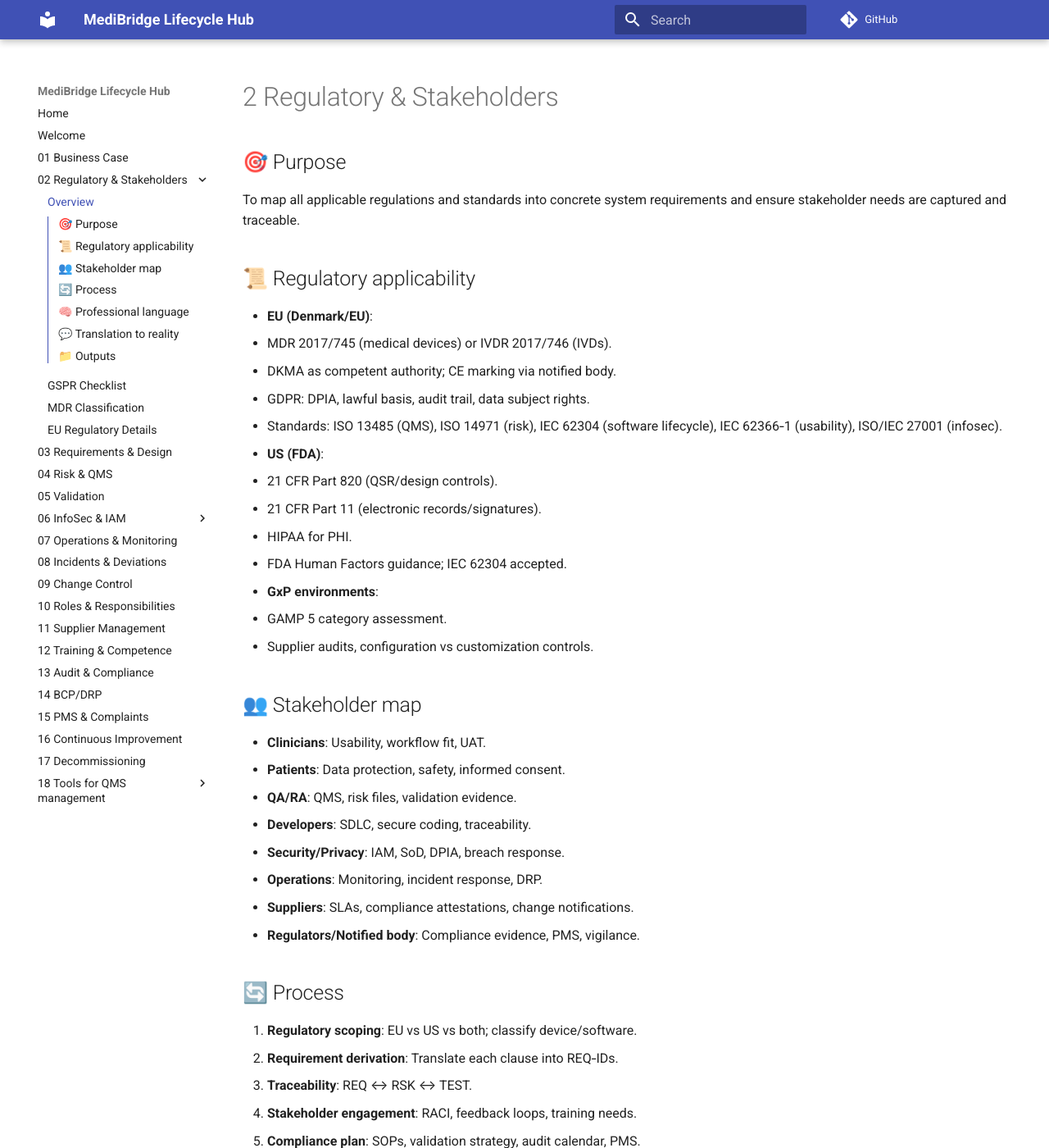
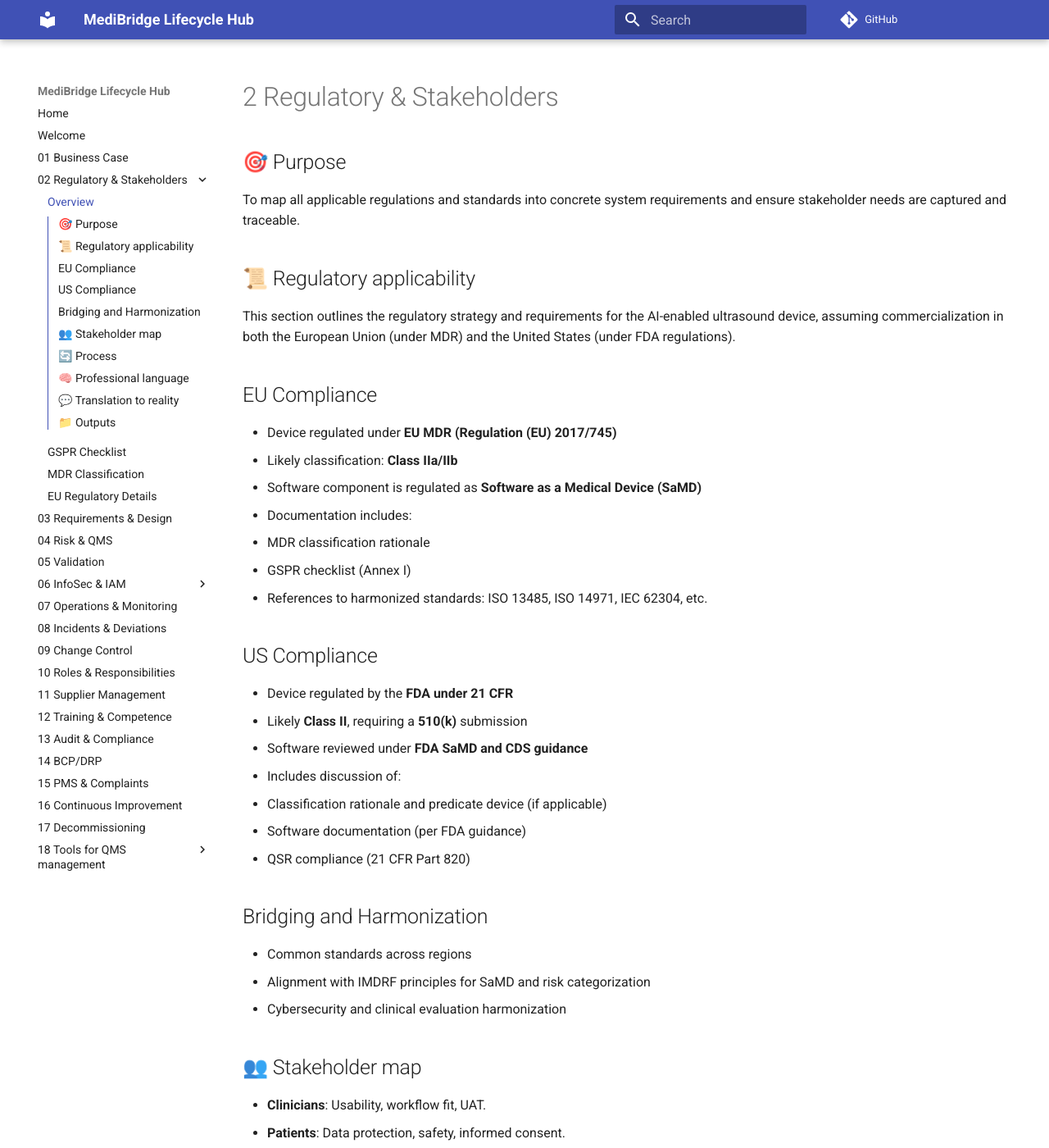
Before and after one commit to BridgingKnowledge/medibridge-lifecycle-hub, an MkDocs documentation site: the page built from docs/02-regulatory-and-stakeholders/index.md, in a window 1280 px wide and 1400 px high. Shown: the whole window at 82% size. Built offline with MkDocs 1.6.1 and Material for MkDocs 9.7.7, drawn with Linux system fonts in a browser that asks for light colours; comment, search, counter and statistics services are not loaded.

Commit message:
docs: Editorial changes to content

```diff
--- a/docs/02-regulatory-and-stakeholders/index.md
+++ b/docs/02-regulatory-and-stakeholders/index.md
@@ -4,19 +4,33 @@
 To map all applicable regulations and standards into concrete system requirements and ensure stakeholder needs are captured and traceable.
 
 ## 📜 Regulatory applicability
-- **EU (Denmark/EU)**:
-  - MDR 2017/745 (medical devices) or IVDR 2017/746 (IVDs).
-  - DKMA as competent authority; CE marking via notified body.
-  - GDPR: DPIA, lawful basis, audit trail, data subject rights.
-  - Standards: ISO 13485 (QMS), ISO 14971 (risk), IEC 62304 (software lifecycle), IEC 62366‑1 (usability), ISO/IEC 27001 (infosec).
-- **US (FDA)**:
-  - 21 CFR Part 820 (QSR/design controls).
-  - 21 CFR Part 11 (electronic records/signatures).
-  - HIPAA for PHI.
-  - FDA Human Factors guidance; IEC 62304 accepted.
-- **GxP environments**:
-  - GAMP 5 category assessment.
-  - Supplier audits, configuration vs customization controls.
+This section outlines the regulatory strategy and requirements for the AI-enabled ultrasound device, assuming commercialization in both the European Union (under MDR) and the United States (under FDA regulations).
+
+## EU Compliance
+
+- Device regulated under **EU MDR (Regulation (EU) 2017/745)**
+- Likely classification: **Class IIa/IIb**
+- Software component is regulated as **Software as a Medical Device (SaMD)**
+- Documentation includes:
+  - MDR classification rationale
+  - GSPR checklist (Annex I)
+  - References to harmonized standards: ISO 13485, ISO 14971, IEC 62304, etc.
+
+## US Compliance
+
+- Device regulated by the **FDA under 21 CFR**
+- Likely **Class II**, requiring a **510(k)** submission
+- Software reviewed under **FDA SaMD and CDS guidance**
+- Includes discussion of:
+  - Classification rationale and predicate device (if applicable)
+  - Software documentation (per FDA guidance)
+  - QSR compliance (21 CFR Part 820)
+
+## Bridging and Harmonization
+
+- Common standards across regions
+- Alignment with IMDRF principles for SaMD and risk categorization
+- Cybersecurity and clinical evaluation harmonization
 
 ## 👥 Stakeholder map
 - **Clinicians**: Usability, workflow fit, UAT.
```
